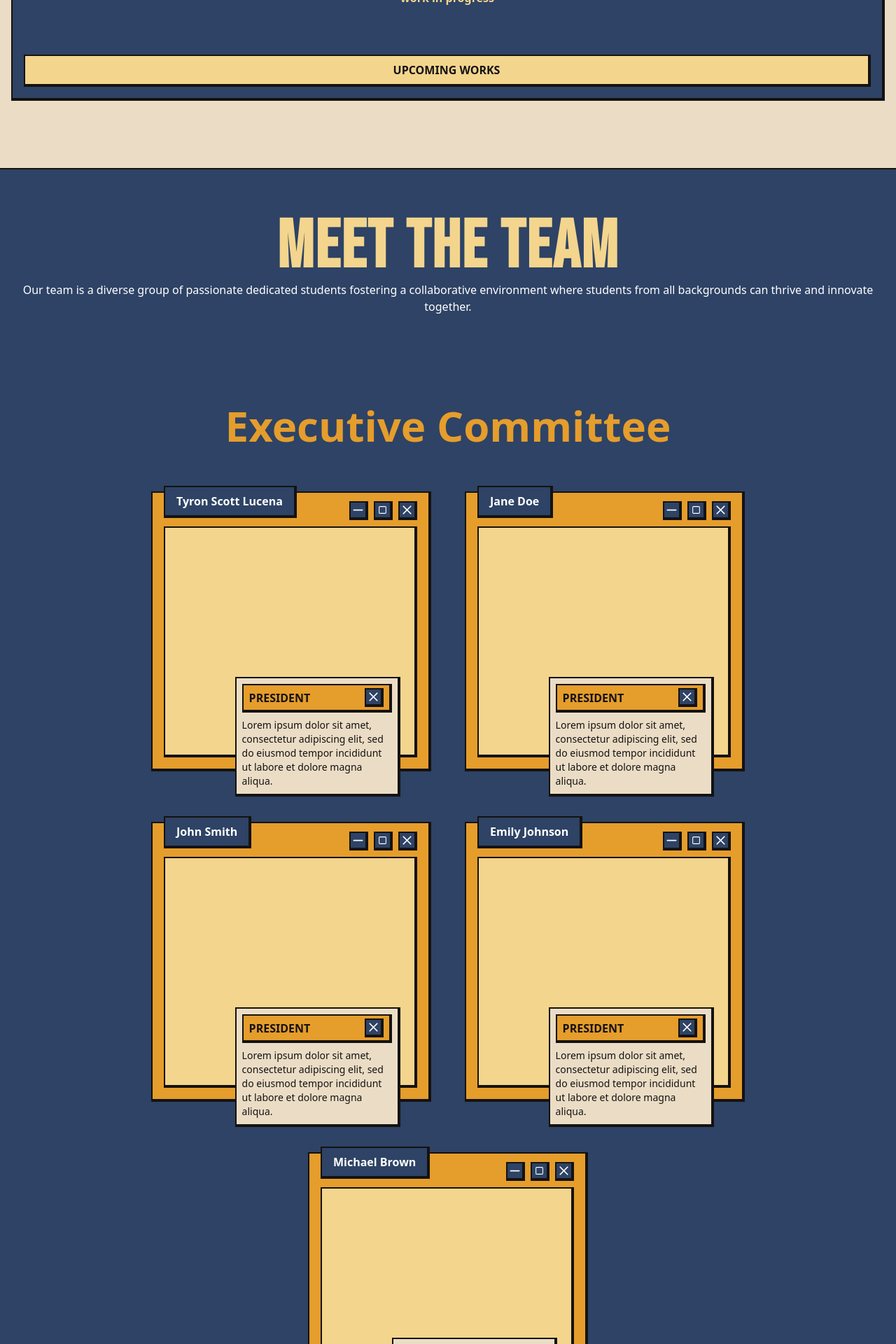
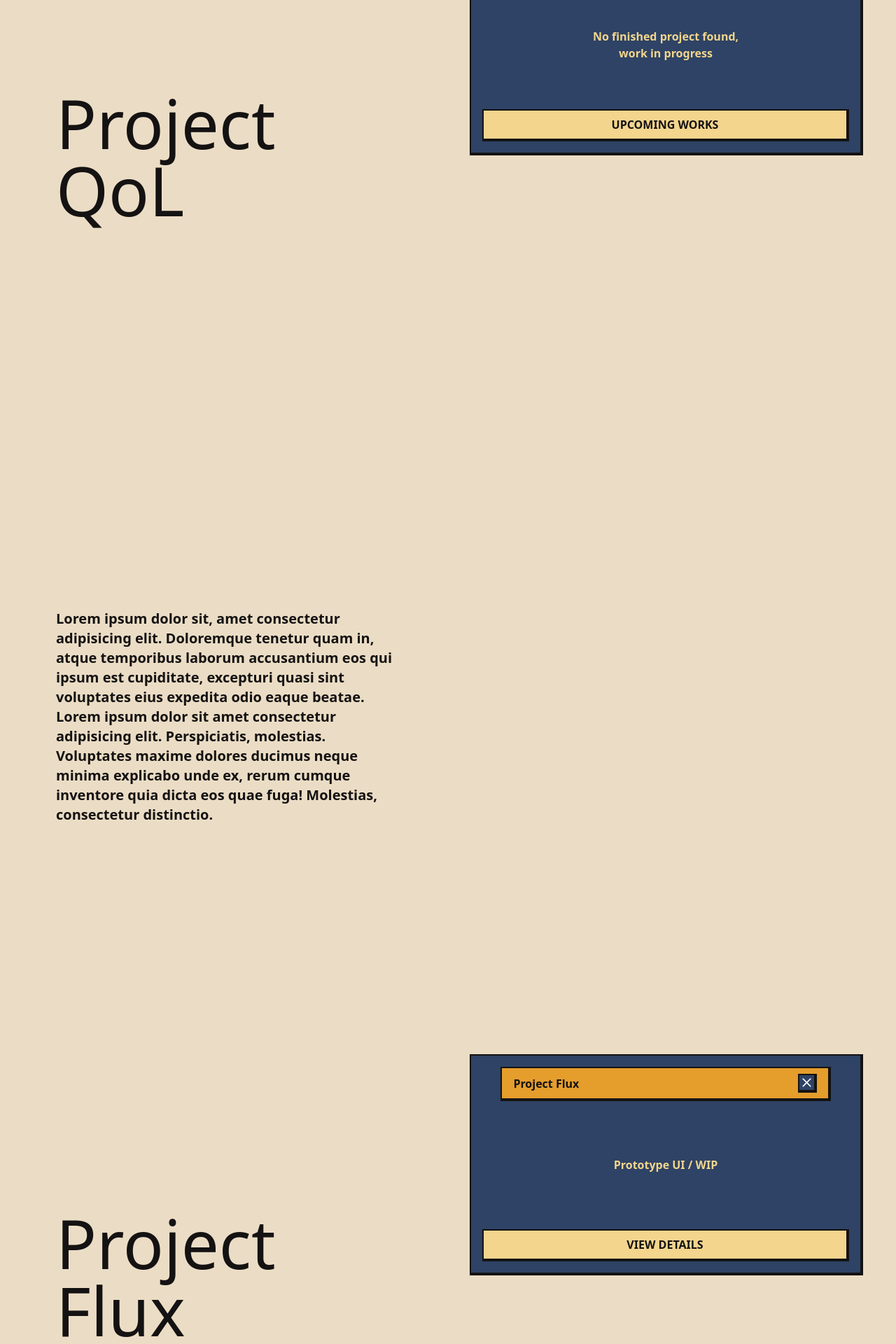
Before and after one commit to dlsl-animodev/project-launchpad, a Next.js app: page / in a window 1280 px wide. Shown: the part 2100-4020 px from the top of the page at 70% size. Built offline with nearby package versions, Linux system fonts and the light colour scheme.

Commit message:
feat(frontend): add parallax scrolling effect in desktop view of our works

```diff
--- a/components/be-featured.tsx
+++ b/components/be-featured.tsx
@@ -85,15 +85,7 @@ const BeFeatured = () => {
                 >
                     BE FEATURED!
                 </motion.h2>
-                <motion.p
-                    className="text-center text-white"
-                    initial={{ opacity: 0, y: 20 }}
-                    whileInView={{ opacity: 1, y: 0 }}
-                    transition={{ duration: 0.3, delay: 0.2 }}
-                >
-                    Join one of our events and share your amazing ideas to have
-                    an opportunity to be featured on our platform!
-                </motion.p>
+
             </section>
 
             {/* Carousel wrapper */}
--- a/components/our-works.tsx
+++ b/components/our-works.tsx
@@ -23,19 +23,59 @@ const OurWorks = () => {
                 A showcase of the apps and ideas we have brought to life.
             </motion.p>
 
+            {/* parent for the scrolling / parallax effect */}
+            <div className="h-[200vh] w-full">
+                <div className="flex w-full h-full">
+                    <div className="w-1/2">
+                        <div className="h-screen flex items-center">
+                            <motion.h2
+                                className="text-8xl mx-[4rem]"
+                                initial={{ opacity: 0, y: 20, scale: 0.7 }}
+                                whileInView={{ opacity: 1, y: 0, scale: 1 }}
+                                transition={{ duration: 0.15 }}
+                            >
+                                Project QoL
+                            </motion.h2>
+                        </div>
+
+                        <div className="h-screen flex items-center">
+                            <motion.p
+                                className="mx-[4rem] font-semibold text-xl"
+                                initial={{ opacity: 0, y: 20 }}
+                                whileInView={{ opacity: 1, y: 0 }}
+                                transition={{ duration: 0.15, delay: 0.1 }}
+                            >
+                                Lorem ipsum dolor sit, amet consectetur
+                                adipisicing elit. Doloremque tenetur quam in,
+                                atque temporibus laborum accusantium eos qui
+                                ipsum est cupiditate, excepturi quasi sint
+                                voluptates eius expedita odio eaque beatae.
+                                Lorem ipsum dolor sit amet consectetur
+                                adipisicing elit. Perspiciatis, molestias.
+                                Voluptates maxime dolores ducimus neque minima
+                                explicabo unde ex, rerum cumque inventore quia
+                                dicta eos quae fuga! Molestias, consectetur
+                                distinctio.
+                            </motion.p>
+                        </div>
+                    </div>
+
+                    <div className="w-1/2 flex items-start">
+                        <div className="sticky top-24 w-full h-[60vh] flex items-center justify-center">
                             <motion.section
-                className="bg-accent border-retro flex flex-col items-center justify-between w-full h-[20rem] p-4"
-                initial={{ scale: 0, y: 40 }}
-                whileInView={{ scale: 1, y: 0 }}
+                                className="bg-accent border-retro flex flex-col items-center justify-between aspect-video p-4 w-[90%]"
+                                initial={{ scale: 0, y: 30, opacity: 0.8 }}
+                                whileInView={{ scale: 1, y: 0, opacity: 1 }}
                                 transition={{
                                     type: "spring",
                                     stiffness: 90,
                                     damping: 15,
-                    delay: 0.1,
+                                    delay: 0.05,
                                 }}
+                                viewport={{ amount: 0.6 }}
                             >
                                 <div className="border-retro bg-secondary flex items-center justify-between px-4 py-2 w-[90%]">
-                    <p className="font-bold"> 404 NOT FOUND </p>
+                                    <p className="font-bold"> Project QoL </p>
                                     <span className="flex items-center justify-center">
                                         <X
                                             className="bg-accent  border-retro"
@@ -45,10 +85,91 @@ const OurWorks = () => {
                                     </span>
                                 </div>
                                 <p className="text-center text-primary font-semibold">
-                    No finished project found, <br /> work in progress
+                                    No finished project found, <br /> work in
+                                    progress
                                 </p>
-                <Button className="w-full">UPCOMING WORKS</Button>
+                                <Button className="w-full">
+                                    {" "}
+                                    UPCOMING WORKS{" "}
+                                </Button>
                             </motion.section>
+                        </div>
+                    </div>
+                </div>
+            </div>
+
+            <div className="h-[200vh] w-full">
+                <div className="flex w-full h-full">
+                    <div className="w-1/2">
+                        <div className="h-screen flex items-center">
+                            <motion.h2
+                                className="text-8xl mx-[4rem]"
+                                initial={{ opacity: 0, y: 20, scale: 0.7 }}
+                                whileInView={{ opacity: 1, y: 0, scale: 1 }}
+                                transition={{ duration: 0.15 }}
+                            >
+                                Project Flux
+                            </motion.h2>
+                        </div>
+
+                        <div className="h-screen flex items-center">
+                            <motion.p
+                                className="mx-[4rem] font-semibold text-xl"
+                                initial={{ opacity: 0, y: 20 }}
+                                whileInView={{ opacity: 1, y: 0 }}
+                                transition={{ duration: 0.15, delay: 0.1 }}
+                            >
+                                Lorem ipsum dolor sit, amet consectetur
+                                adipisicing elit. Doloremque tenetur quam in,
+                                atque temporibus laborum accusantium eos qui
+                                ipsum est cupiditate, excepturi quasi sint
+                                voluptates eius expedita odio eaque beatae.
+                                Lorem ipsum dolor sit amet consectetur
+                                adipisicing elit. Perspiciatis, molestias.
+                                Voluptates maxime dolores ducimus neque minima
+                                explicabo unde ex, rerum cumque inventore quia
+                                dicta eos quae fuga! Molestias, consectetur
+                                distinctio.
+                            </motion.p>
+                        </div>
+                    </div>
+
+                    <div className="w-1/2 flex items-start">
+                        <div className="sticky top-24 w-full h-[60vh] flex items-center justify-center">
+                            <motion.section
+                                className="bg-accent border-retro flex flex-col items-center justify-between aspect-video p-4 w-[90%]"
+                                initial={{ scale: 0, y: 30, opacity: 0.8 }}
+                                whileInView={{ scale: 1, y: 0, opacity: 1 }}
+                                transition={{
+                                    type: "spring",
+                                    stiffness: 90,
+                                    damping: 15,
+                                    delay: 0.05,
+                                }}
+                                viewport={{ amount: 0.6 }}
+                            >
+                                <div className="border-retro bg-secondary flex items-center justify-between px-4 py-2 w-[90%]">
+                                    <p className="font-bold"> Project Flux </p>
+                                    <span className="flex items-center justify-center">
+                                        <X
+                                            className="bg-accent  border-retro"
+                                            size={27}
+                                            color="white"
+                                        />
+                                    </span>
+                                </div>
+                                <p className="text-center text-primary font-semibold">
+                                    Prototype UI / WIP
+                                </p>
+                                <Button className="w-full">
+                                    {" "}
+                                    VIEW DETAILS{" "}
+                                </Button>
+                            </motion.section>
+                        </div>
+                    </div>
+                </div>
+            </div>
         </div>
     );
 };
```
Lines whose indentation alone changed are shown as unchanged.
